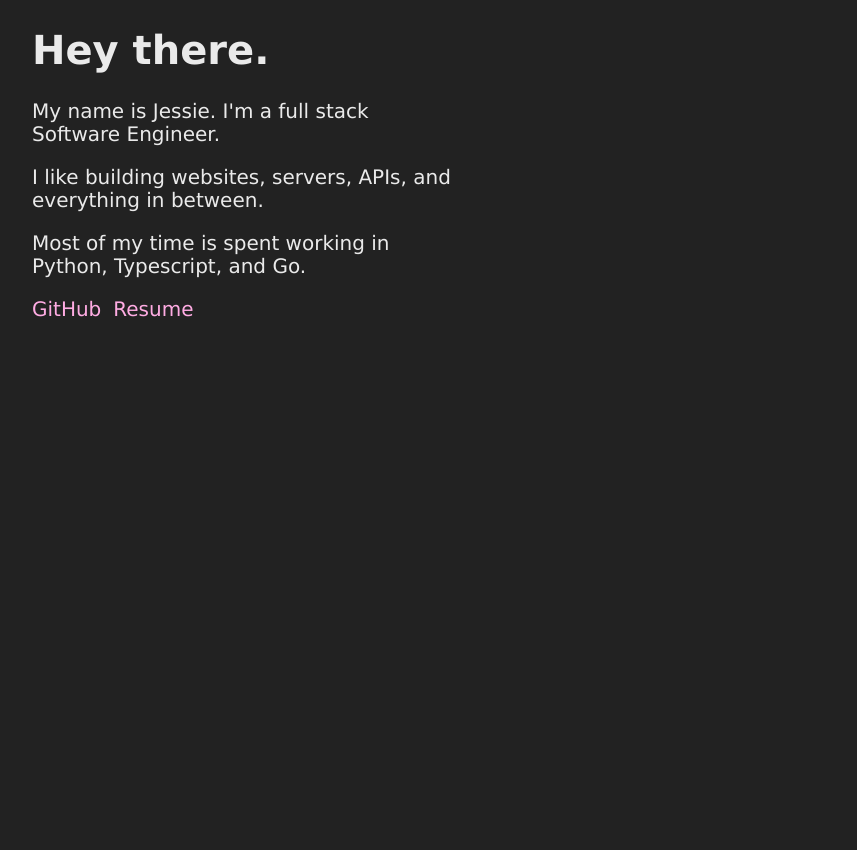
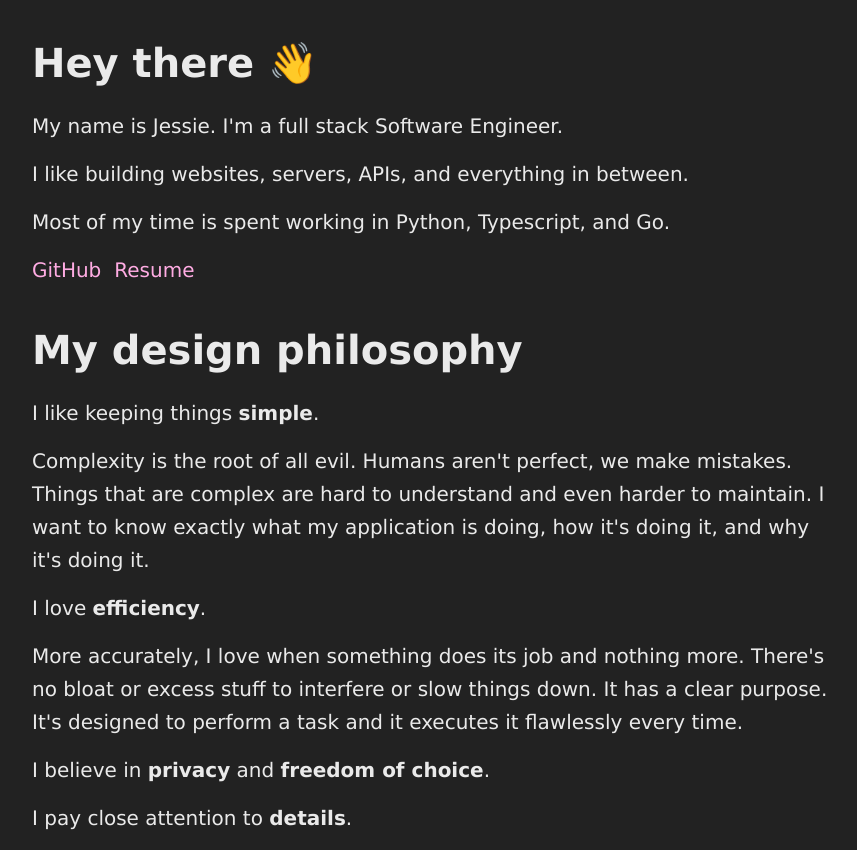
Before and after one commit to Kangaroux/jessie.moe, a React (Vite) app in the folder client/: page / in a window 1280 px wide. Shown: the whole page, without its empty margins (208-1065 px from the left). Before the commit the page ends 800 px from the top, so only its background shows below. Built offline with nearby package versions, Linux system fonts and the light colour scheme.

Commit message:
Start filling out design philosophy section

```diff
--- a/client/src/index.tsx
+++ b/client/src/index.tsx
@@ -8,15 +8,45 @@ const App = () => {
         <main role="main" className="app-container">
             {/* <h1>jessie.moe</h1> */}
 
-            <article className="about-me">
-                <h1>Hey there.</h1>
+            <article>
+                <h1>Hey there 👋</h1>
+
                 <p>My name is Jessie. I'm a full stack Software Engineer.</p>
                 <p>I like building websites, servers, APIs, and everything in between.</p>
                 <p>Most of my time is spent working in Python, Typescript, and Go.</p>
+
                 <p>
                     <a href="https://github.com/Kangaroux" target="_blank">GitHub</a>
                     <span className="spacer"></span>
                     <a href={resume} target="_blank">Resume</a>
+                </p>
+            </article>
+
+            <article>
+                <h1>My design philosophy</h1>
+
+                <p>I like keeping things <strong>simple</strong>.</p>
+                <p>
+                    Complexity is the root of all evil. Humans aren't perfect, we make mistakes.
+                    Things that are complex are hard to understand and even harder to maintain.
+                    I want to know exactly what my application is doing, how it's doing it, and why it's doing it.
+                </p>
+
+                <p>I love <strong>efficiency</strong>.</p>
+                <p>
+                    More accurately, I love when something does its job and nothing more. There's no bloat
+                    or excess stuff to interfere or slow things down. It has a clear purpose. It's
+                    designed to perform a task and it executes it flawlessly every time.
+                </p>
+
+                <p>I believe in <strong>privacy</strong> and <strong>freedom of choice</strong>.</p>
+                <p>
+
+                </p>
+
+                <p>I pay close attention to <strong>details</strong>.</p>
+                <p>
+
                 </p>
             </article>
         </main>
--- a/client/src/style.scss
+++ b/client/src/style.scss
@@ -5,6 +5,15 @@ body {
     color: #EAEAEA;
     font-family: Verdana, sans-serif;
     font-size: 20px;
+}
+
+h1 {
+    margin: 2.5rem 0 1.5rem;
+}
+
+p {
+    line-height: 1.65em;
+    margin: 0.75em 0;
 }
 
 a, a:visited {
@@ -16,10 +25,6 @@ a:hover {
     text-decoration: underline;
 }
 
-.about-me {
-    width: 420px;
-}
-
 .app-container {
     max-width: 800px;
     margin: 0 auto;
@@ -27,5 +32,5 @@ a:hover {
 
 .spacer {
     display: inline-block;
-    width: 12px;
+    width: 0.65em;
 }
```
